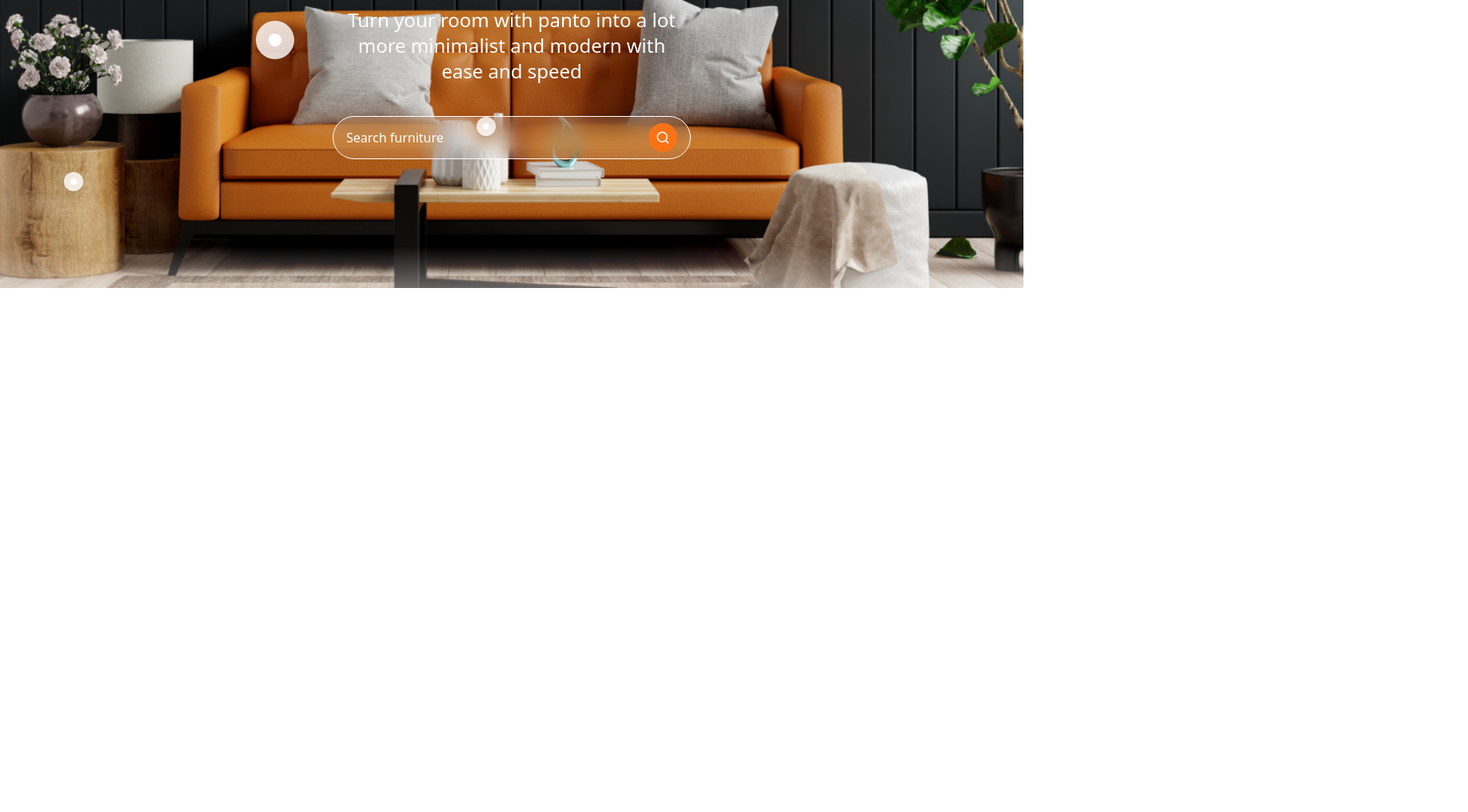
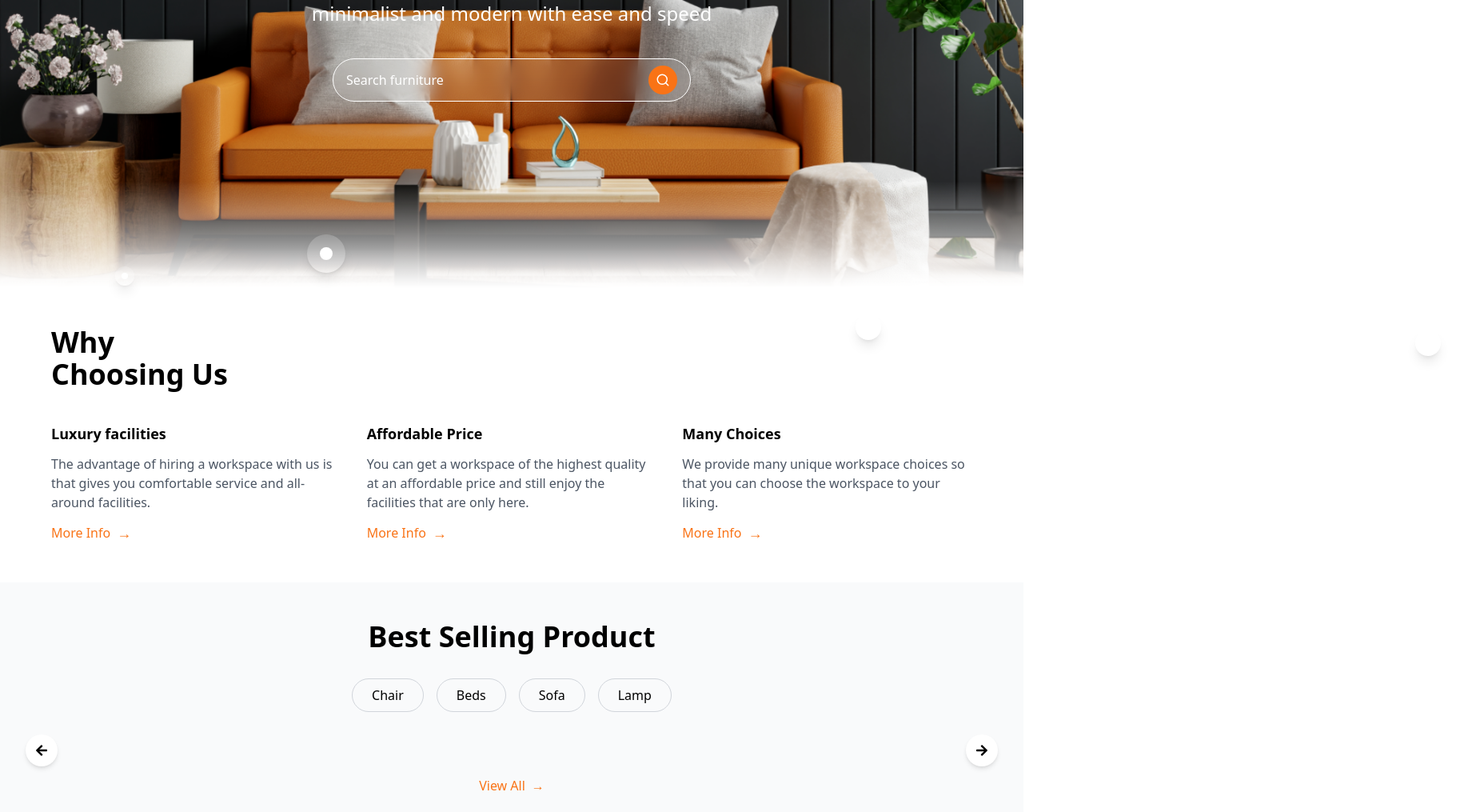
Before and after one commit to rathininfo/pantoliving, a React (Vite) app: page / in a window 1280 px wide. Shown: the part 440-1455 px from the top of the page at 80% size, 1836 px wide, since content can reach past the window. Before the commit the page ends 800 px from the top, so only its background shows below. Built offline with nearby package versions, Linux system fonts and the light colour scheme.

Commit message:
completed why chooseus section and category section

```diff
--- a/src/components/Tooltipbutto.jsx
+++ b/src/components/Tooltipbutto.jsx
@@ -1,63 +1,39 @@
 import React from "react";
 
-const Tooltipbutto = () => {
-    return (
-        <div>
-            <div class="absolute left-20 flex flex-col items-center justify-center">
-                <div class="group relative flex flex-col items-center">
-                    <div class="absolute bottom-12 opacity-0 group-hover:opacity-100 transition-opacity duration-300 pointer-events-none group-hover:pointer-events-auto flex items-center gap-2 px-3 py-2 bg-white/10 backdrop-blur-md rounded-full shadow-lg">
-                        <div class="w-5 h-5 rounded-full border-2 border-white bg-orange-500 flex items-center justify-center">
-                            <div class="w-2 h-2 rounded-full bg-white"></div>
+const TooltipIcon = ({ size = "w-6 h-6", dotSize = "w-2 h-2", position }) => (
+  <div className={`absolute ${position} flex flex-col items-center justify-center`}>
+    <div className="group relative flex flex-col items-center">
+      {/* Tooltip */}
+      <div className="absolute bottom-12 opacity-0 group-hover:opacity-100 transition-opacity duration-300 pointer-events-none group-hover:pointer-events-auto flex items-center gap-2 px-3 py-2 bg-white/10 backdrop-blur-md rounded-full shadow-lg">
+        <div className="w-5 h-5 rounded-full border-2 border-white bg-orange-500 flex items-center justify-center">
+          <div className="w-2 h-2 rounded-full bg-white"></div>
         </div>
-                        <div class="w-5 h-5 rounded-full border-2 border-white bg-cyan-400"></div>
-                        <div class="w-5 h-5 rounded-full border-2 border-white bg-gray-400"></div>
-                        <div class="absolute -bottom-2 left-1/2 -translate-x-1/2 w-3 h-3 bg-white/10 backdrop-blur-md rotate-45 border-b border-r border-white/20"></div>
+        <div className="w-5 h-5 rounded-full border-2 border-white bg-cyan-400"></div>
+        <div className="w-5 h-5 rounded-full border-2 border-white bg-gray-400"></div>
+        <div className="absolute -bottom-2 left-1/2 -translate-x-1/2 w-3 h-3 bg-white/10 backdrop-blur-md rotate-45 border-b border-r border-white/20"></div>
       </div>
 
-                   <div class="mt-4 w-6 h-6 rounded-full bg-white/80 shadow-lg cursor-pointer flex justify-center items-center">
-
-                    <div className="h-2 w-2 bg-white rounded-full"></div>
+      {/* Main Button */}
+      <div className={`mt-4 ${size} rounded-full bg-white/20 shadow-lg cursor-pointer flex justify-center items-center`}>
+        <div className={`${dotSize} bg-white rounded-full`}></div>
       </div>
     </div>
   </div>
+);
 
+const Tooltipbutto = () => {
+  const buttons = [
+    { position: "left-36 top-[190px]", size: "w-6 h-6", dotSize: "w-2 h-2" },
+    { position: "left-96 top-[150px]", size: "w-12 h-12", dotSize: "w-4 h-4" },
+    { position: "left-[1070px] top-[250px]", size: "w-8 h-8", dotSize: "w-2 h-2" },
+     { position: "left-[1770px] top-[270px]", size: "w-8 h-8", dotSize: "w-2 h-2" },
+  ];
 
-                 <div class="absolute left-80 top-[450px] flex flex-col items-center justify-center">
-                <div class="group relative flex flex-col items-center">
-                    <div class="absolute bottom-12 opacity-0 group-hover:opacity-100 transition-opacity duration-300 pointer-events-none group-hover:pointer-events-auto flex items-center gap-2 px-3 py-2 bg-white/10 backdrop-blur-md rounded-full shadow-lg">
-                        <div class="w-5 h-5 rounded-full border-2 border-white bg-orange-500 flex items-center justify-center">
-                            <div class="w-2 h-2 rounded-full bg-white"></div>
-                        </div>
-                        <div class="w-5 h-5 rounded-full border-2 border-white bg-cyan-400"></div>
-                        <div class="w-5 h-5 rounded-full border-2 border-white bg-gray-400"></div>
-                        <div class="absolute -bottom-2 left-1/2 -translate-x-1/2 w-3 h-3 bg-white/10 backdrop-blur-md rotate-45 border-b border-r border-white/20"></div>
-                    </div>
-
-                     <div class="mt-4 w-12 h-12 rounded-full bg-white/80 shadow-lg cursor-pointer flex justify-center items-center">
-
-                    <div className="h-4 w-4 bg-white rounded-full"></div>
-                    </div>
-                </div>
-            </div>
-
-
-                 <div class="absolute right-[660px] top-[570px] flex flex-col items-center justify-center">
-                <div class="group relative flex flex-col items-center">
-                    <div class="absolute bottom-12 opacity-0 group-hover:opacity-100 transition-opacity duration-300 pointer-events-none group-hover:pointer-events-auto flex items-center gap-2 px-3 py-2 bg-white/10 backdrop-blur-md rounded-full shadow-lg">
-                        <div class="w-5 h-5 rounded-full border-2 border-white bg-orange-500 flex items-center justify-center">
-                            <div class="w-2 h-2 rounded-full bg-white"></div>
-                        </div>
-                        <div class="w-5 h-5 rounded-full border-2 border-white bg-cyan-400"></div>
-                        <div class="w-5 h-5 rounded-full border-2 border-white bg-gray-400"></div>
-                        <div class="absolute -bottom-2 left-1/2 -translate-x-1/2 w-3 h-3 bg-white/10 backdrop-blur-md rotate-45 border-b border-r border-white/20"></div>
-                    </div>
-
-                    <div class="mt-4 w-6 h-6 rounded-full bg-white/80 shadow-lg cursor-pointer flex justify-center items-center">
-
-                    <div className="h-2 w-2 bg-white rounded-full"></div>
-                    </div>
-                </div>
-            </div>
+  return (
+    <div>
+      {buttons.map((btn, idx) => (
+        <TooltipIcon key={idx} {...btn} />
+      ))}
     </div>
   );
 };
--- /dev/null
+++ b/src/pages/home/BestSellingProducts.jsx
@@ -0,0 +1,170 @@
+import React, { useState } from "react";
+import { FaArrowLeft, FaArrowRight, FaPlus } from "react-icons/fa";
+
+const BestSellingProducts = () => {
+  const categories = ["Chair", "Beds", "Sofa", "Lamp"];
+  const [activeCategory, setActiveCategory] = useState();
+
+  const products = [
+    {
+      category: "Chair",
+      name: "Sakarias Armchair",
+      price: 392,
+      image: "/images/chair1.png",
+      rating: 5,
+    },
+    {
+      category: "Chair",
+      name: "Baltsar Chair",
+      price: 299,
+      image: "/images/chair2.png",
+      rating: 5,
+    },
+    {
+      category: "Chair",
+      name: "Anjay Chair",
+      price: 519,
+      image: "/images/chair3.png",
+      rating: 5,
+    },
+    {
+      category: "Chair",
+      name: "Nyantuy Chair",
+      price: 921,
+      image: "/images/chair4.png",
+      rating: 5,
+    },
+
+    ,
+    {
+      category: "Beds",
+      name: "Baltsar Chair",
+      price: 299,
+      image: "/images/chair2.png",
+      rating: 5,
+    },
+    {
+      category: "Beds",
+      name: "Anjay Chair",
+      price: 519,
+      image: "/images/chair3.png",
+      rating: 5,
+    },
+    {
+      category: "Beds",
+      name: "Nyantuy Chair",
+      price: 921,
+      image: "/images/chair4.png",
+      rating: 5,
+    },
+
+    ,
+    {
+      category: "Sofa",
+      name: "Baltsar Chair",
+      price: 299,
+      image: "/images/chair2.png",
+      rating: 5,
+    },
+    {
+      category: "Sofa",
+      name: "Anjay Chair",
+      price: 519,
+      image: "/images/chair3.png",
+      rating: 5,
+    },
+    {
+      category: "Lamp",
+      name: "Nyantuy Chair",
+      price: 921,
+      image: "/images/chair4.png",
+      rating: 5,
+    },
+  ];
+
+  const filteredProducts = products.filter(
+    (p) => p.category === activeCategory
+  );
+
+  return (
+    <section className="py-12 px-4 md:px-8 lg:px-16 bg-gray-50">
+      <div className="max-w-7xl mx-auto text-center">
+        {/* Title */}
+        <h2 className="text-3xl md:text-4xl font-bold mb-8">
+          Best Selling Product
+        </h2>
+
+        {/* Category Tabs */}
+        <div className="flex justify-center gap-4 mb-12">
+          {categories.map((cat) => (
+            <button
+              key={cat}
+              onClick={() => setActiveCategory(cat)}
+              className={`px-6 py-2 rounded-full border transition-all ${
+                activeCategory === cat
+                  ? "bg-gray-200 border-transparent"
+                  : "border-gray-300 hover:bg-gray-100"
+              }`}
+            >
+              {cat}
+            </button>
+          ))}
+        </div>
+
+        {/* Product Cards */}
+        <div className="relative flex items-center">
+          {/* Left arrow */}
+          <button className="absolute -left-8 bg-white shadow-md p-3 rounded-full">
+            <FaArrowLeft />
+          </button>
+
+          <div className="grid grid-cols-1 sm:grid-cols-2 md:grid-cols-4 gap-8 w-full">
+            {filteredProducts.map((product, idx) => (
+              <div
+                key={idx}
+                className="bg-white rounded-2xl shadow-sm overflow-hidden flex flex-col items-center p-4"
+              >
+                <img
+                  src={product.image}
+                  alt={product.name}
+                  className="h-48 object-contain mb-4"
+                />
+                <div className="text-left w-full">
+                  <p className="text-sm text-gray-500">{product.category}</p>
+                  <h3 className="font-bold">{product.name}</h3>
+                  {/* Rating */}
+                  <div className="flex text-orange-400 text-sm mb-2">
+                    {"★".repeat(product.rating)}
+                  </div>
+                  <div className="flex justify-between items-center">
+                    <p className="font-semibold">${product.price}</p>
+                    <button className="bg-blue-900 text-white p-2 rounded-full">
+                      <FaPlus />
+                    </button>
+                  </div>
+                </div>
+              </div>
+            ))}
+          </div>
+
+          {/* Right arrow */}
+          <button className="absolute -right-8 bg-white shadow-md p-3 rounded-full">
+            <FaArrowRight />
+          </button>
+        </div>
+
+        {/* View All */}
+        <div className="mt-8">
+          <a
+            href="#"
+            className="text-orange-500 font-medium inline-flex items-center gap-2 hover:underline"
+          >
+            View All <span>→</span>
+          </a>
+        </div>
+      </div>
+    </section>
+  );
+};
+
+export default BestSellingProducts;
--- a/src/pages/home/Hero.jsx
+++ b/src/pages/home/Hero.jsx
@@ -1,40 +1,53 @@
-import {FiSearch} from "react-icons/fi";
+import { FiSearch } from "react-icons/fi";
 import bannerImage from "../../assets/banner.png";
 import Tooltipbutto from "../../components/Tooltipbutto";
 
 const Hero = () => {
   return (
     <section
-            style={{backgroundImage: `url(${bannerImage})`}}
-            className="min-h-screen relative bg-cover bg-center text-white bg-no-repeat"
+      style={{ backgroundImage: `url(${bannerImage})` }}
+      className="h-screen relative bg-cover bg-center text-white bg-no-repeat"
     >
-
-
-            <div className="md:pt-48 pt-24 text-center space-y-8  px-2">
-                <h1 className="text-4xl lg:text-6xl font-medium lg:leading-tight leading-snug mx-auto md:w-1/2">
+      <div className="pt-24 md:pt-40 text-center space-y-6 px-4 sm:px-6 lg:px-8">
+        {/* Heading */}
+        <h1 className="text-3xl sm:text-4xl lg:text-6xl font-medium lg:leading-tight leading-snug mx-auto max-w-2xl">
           Make your interior more minimalistic & modern
         </h1>
-                <p className="text-2xl font-thin mx-auto md:w-1/3 text-white">
-                    Turn your room with panto into a lot more minimalist and modern with ease and speed
+
+        {/* Subtext */}
+        <p className="text-lg sm:text-xl md:text-2xl font-thin mx-auto max-w-lg text-white">
+          Turn your room with panto into a lot more minimalist and modern with
+          ease and speed
         </p>
       </div>
 
-       <div className="mt-10 flex justify-center">
-  <div className="flex items-center w-full max-w-md rounded-full border border-white bg-white/10 backdrop-blur-md px-4 py-2">
+      {/* Search bar */}
+      <div className="mt-8 sm:mt-10 flex justify-center px-4">
+        <div className="flex items-center w-full max-w-sm sm:max-w-md rounded-full border border-white bg-white/10 backdrop-blur-md px-3 sm:px-4 py-2">
           <input
             type="text"
             placeholder="Search furniture"
-      className="flex-grow bg-transparent outline-none text-white placeholder-white"
+            className="flex-grow bg-transparent outline-none text-white placeholder-white text-sm sm:text-base"
           />
-    <button className="w-9 h-9 flex items-center justify-center bg-orange-500 rounded-full hover:bg-orange-600 transition-colors duration-200">
+          <button className="w-8 h-8 sm:w-9 sm:h-9 flex items-center justify-center bg-orange-500 rounded-full hover:bg-orange-600 transition-colors duration-200">
             <FiSearch className="text-white text-lg" />
           </button>
         </div>
       </div>
 
-<div className="hidden lg:block md:hidden">
+
+        {/* buttom blur effect */}
+<div className="absolute inset-x-0 bottom-0 h-1/3 bg-gradient-to-t from-white via-transparent to-transparent pointer-events-none"></div>
+
+
+
+     {/* Tooltipbutto box */}
+
+     <div className="absolute">
       <Tooltipbutto></Tooltipbutto>
      </div>
+
+
 
     </section>
   );
--- a/src/pages/home/Home.jsx
+++ b/src/pages/home/Home.jsx
@@ -1,12 +1,16 @@
 
 import Navbar from './Navbar';
 import Hero from './Hero';
+import WhyChoose from './WhyChoose';
+import BestSellingProducts from './BestSellingProducts';
 
 const Home = () => {
     return (
         <div>
           <Navbar></Navbar>
           <Hero></Hero>
+          <WhyChoose></WhyChoose>
+          <BestSellingProducts></BestSellingProducts>
         </div>
     );
 };
--- /dev/null
+++ b/src/pages/home/WhyChoose.jsx
@@ -0,0 +1,58 @@
+import React from 'react';
+
+const WhyChoose = () => {
+
+    const items = [
+    {
+      title: "Luxury facilities",
+      description:
+        "The advantage of hiring a workspace with us is that gives you comfortable service and all-around facilities.",
+      link: "#",
+    },
+    {
+      title: "Affordable Price",
+      description:
+        "You can get a workspace of the highest quality at an affordable price and still enjoy the facilities that are only here.",
+      link: "#",
+    },
+    {
+      title: "Many Choices",
+      description:
+        "We provide many unique workspace choices so that you can choose the workspace to your liking.",
+      link: "#",
+    },
+  ];
+
+    return (
+        <section className="py-12 px-4 md:px-8 lg:px-16">
+      <div className="max-w-6xl mx-auto">
+        {/* Section Header */}
+        <div className="mb-10">
+          <h2 className="text-3xl md:text-4xl font-bold leading-snug">
+            Why <br /> Choosing Us
+          </h2>
+        </div>
+
+        {/* Items Grid */}
+        <div className="grid grid-cols-1 md:grid-cols-3 gap-8">
+          {items.map((item, index) => (
+            <div key={index} className="space-y-3">
+              <h3 className="text-lg font-bold">{item.title}</h3>
+              <p className="text-gray-600 text-sm md:text-base leading-relaxed">
+                {item.description}
+              </p>
+              <a
+                href={item.link}
+                className="flex items-center gap-2 text-orange-500 font-medium hover:underline"
+              >
+                More Info <span className="text-lg">→</span>
+              </a>
+            </div>
+          ))}
+        </div>
+      </div>
+    </section>
+    );
+};
+
+export default WhyChoose;
```
Lines whose indentation alone changed are shown as unchanged.
